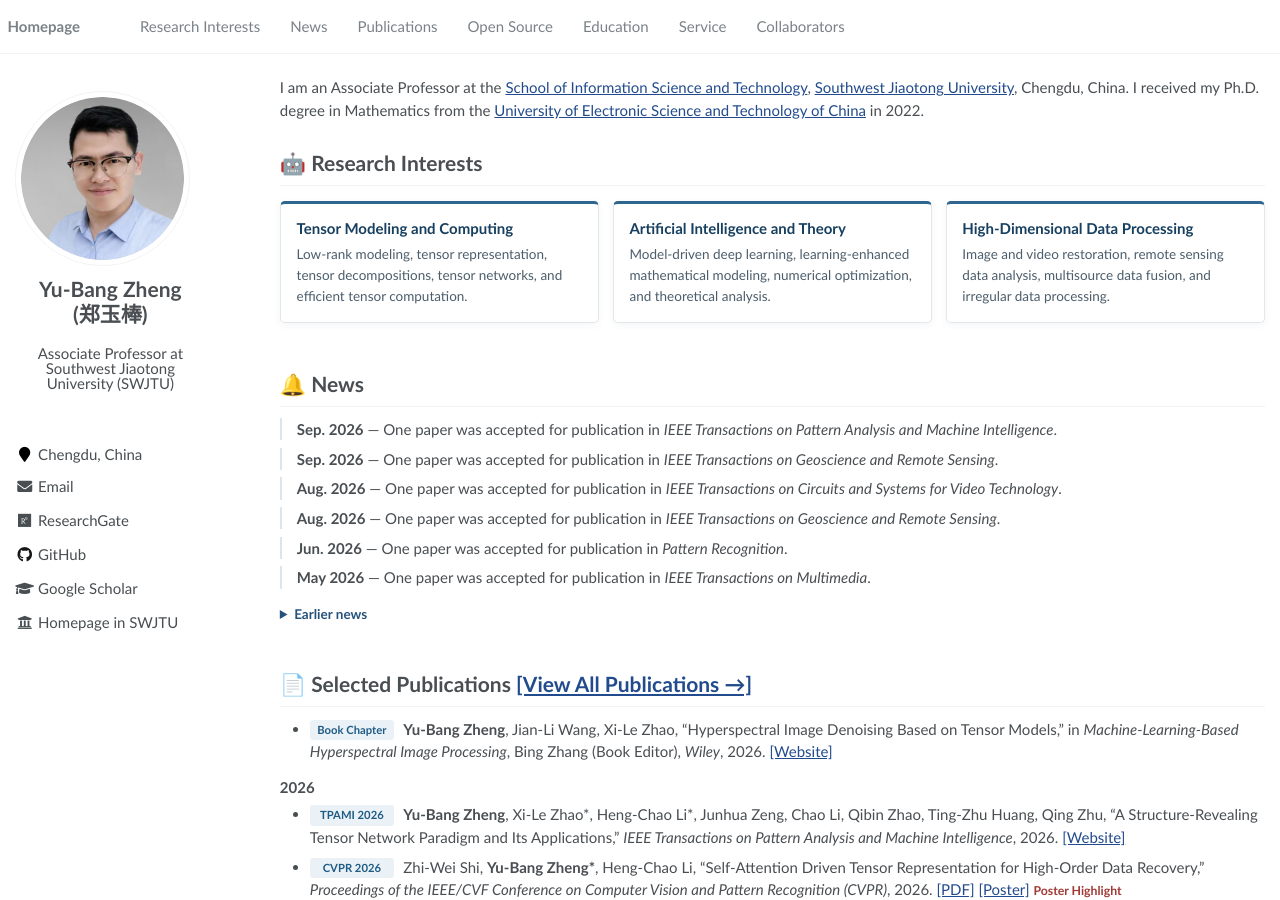
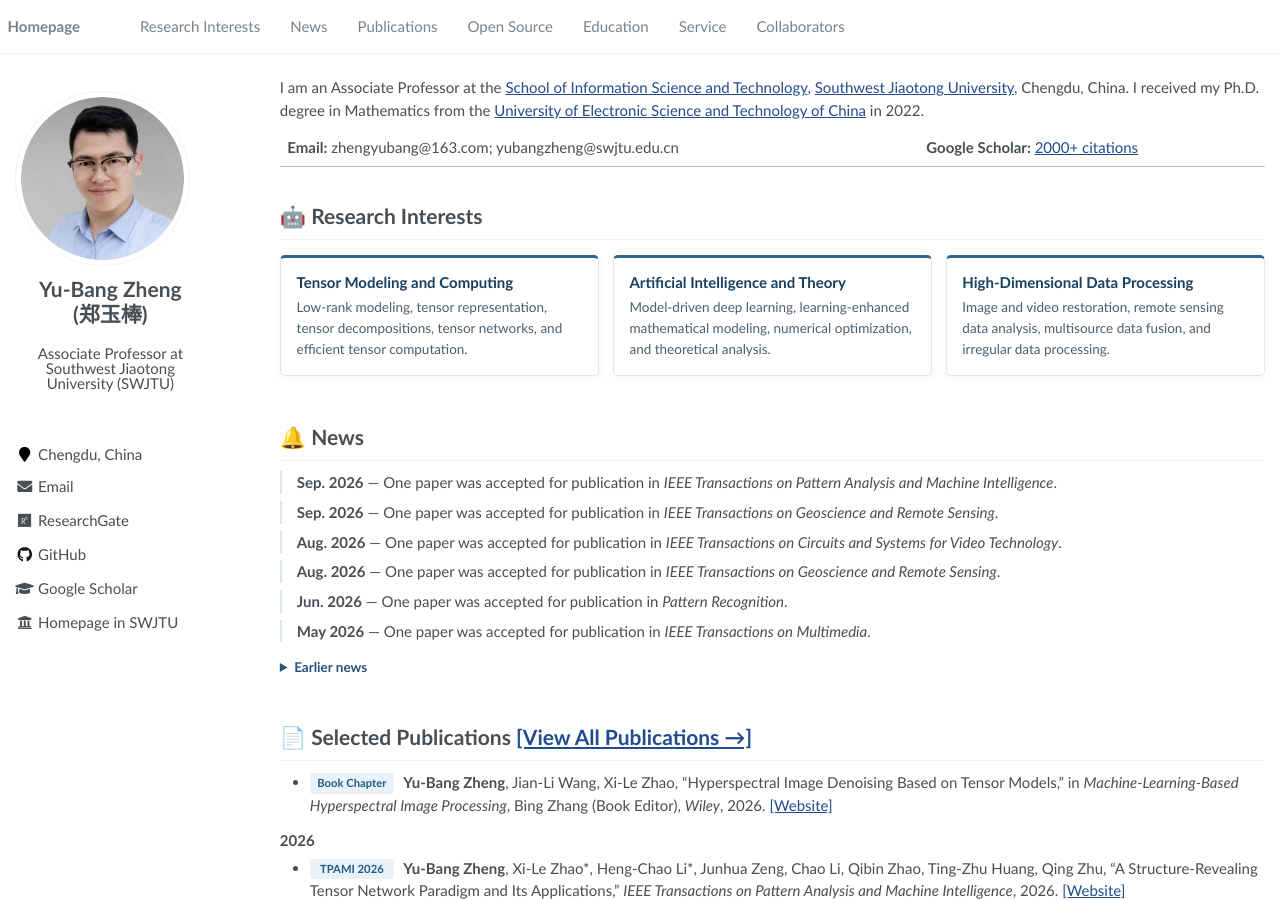
Before and after one commit to YuBangZheng/yubangzheng.github.io, a Jekyll site: the page built from pages/about.md, in a window 1280 px wide and 900 px high. Built offline with Jekyll 4.4.1, drawn with Linux system fonts in a browser that asks for light colours.

Commit message:
Update about.md

```diff
--- a/pages/about.md
+++ b/pages/about.md
@@ -11,6 +11,10 @@ redirect_from:
 <span class="anchor" id="about-me"></span>
 
 I am an Associate Professor at the [School of Information Science and Technology](https://sist.swjtu.edu.cn), [Southwest Jiaotong University](https://www.swjtu.edu.cn), Chengdu, China. I received my Ph.D. degree in Mathematics from the [University of Electronic Science and Technology of China](https://www.uestc.edu.cn) in 2022.
+
+**Email:** zhengyubang@163.com; yubangzheng@swjtu.edu.cn &nbsp;&nbsp; | &nbsp;&nbsp; **Google Scholar:** [2000+ citations](https://scholar.google.com/citations?hl=en&user=3KH22NkAAAAJ)
+
+
 
 <span class="anchor" id="research-interests"></span>
 
```
